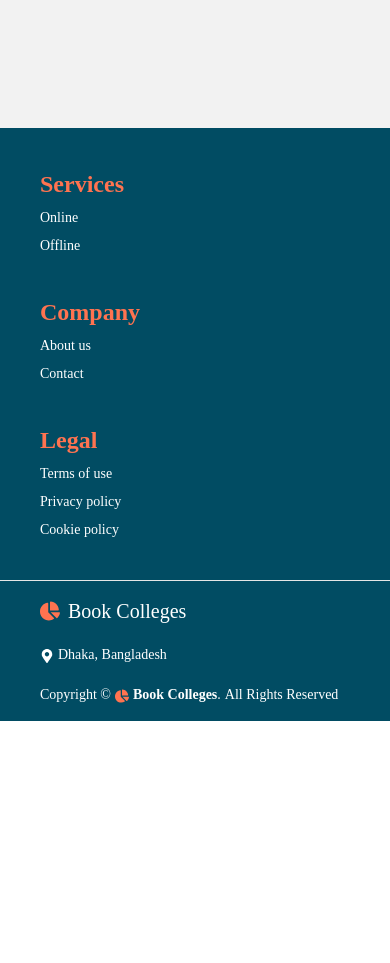
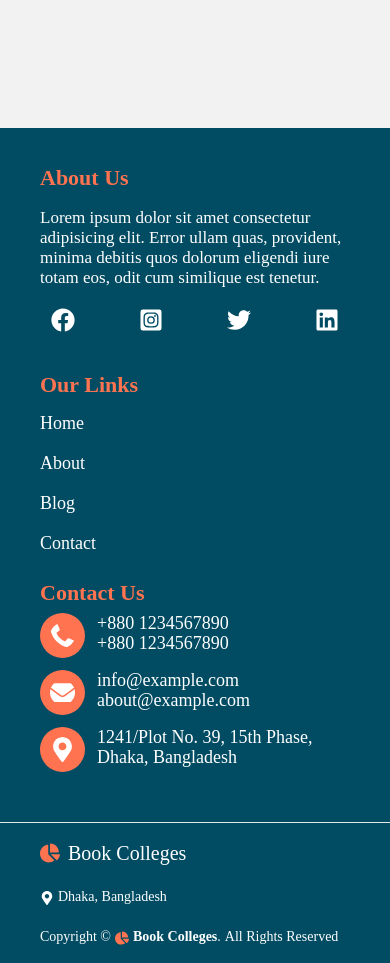
Before and after one commit to thmanik/book-colleges-client, a React (Vite) app: page /login in a window 390 px wide. Shown: the part 780-1743 px from the top of the page. Before the commit the page ends 1501 px from the top, so only its background shows below. Built offline with nearby package versions, Linux system fonts and the light colour scheme; no server answers.

Commit message:
firebase

```diff
--- a/src/Components/Admission/Admission.jsx
+++ b/src/Components/Admission/Admission.jsx
@@ -7,7 +7,7 @@ const Admission = () => {
 
 
     useEffect(() => {
-        fetch('https://book-college-server-seven.vercel.app/allColleges')
+        fetch('https://book-college-server-1neisge2c-manikonline.vercel.app/allColleges')
             .then(res => res.json())
             .then(data => {
                 console.log(data)
--- a/src/Components/ApplyForm/ApplyForm.jsx
+++ b/src/Components/ApplyForm/ApplyForm.jsx
@@ -27,7 +27,7 @@ const ApplyForm = () => {
 
 
       console.log(collegeName, name)
-      fetch('https://book-college-server-seven.vercel.app/userInfo',{
+      fetch('https://book-college-server-1neisge2c-manikonline.vercel.app/userInfo',{
         method:"POST",
         headers:{
             'content-type':'application/json'
--- a/src/Components/CollegeRoute/CollegeRoute.jsx
+++ b/src/Components/CollegeRoute/CollegeRoute.jsx
@@ -8,7 +8,7 @@ const CollegeRoute = () => {
     const [colleges, setColleges]=useState([])
 
     useEffect(()=>{
-        fetch('https://book-college-server-seven.vercel.app/allColleges')
+        fetch('https://book-college-server-1neisge2c-manikonline.vercel.app/allColleges')
         .then(res=>res.json())
         .then(data=>{
             console.log(data)
--- a/src/Components/Colleges/Colleges.jsx
+++ b/src/Components/Colleges/Colleges.jsx
@@ -4,13 +4,13 @@ import { Link } from "react-router-dom";
 import {  FaSearch } from "react-icons/fa";
 
 const Colleges = () => {
-    const [products, setProducts] = useState([])
+
     const [searchText, setSearchText] = useState("");
     const [colleges, setColleges]=useState([])
-
+    console.log(searchText)
 
     useEffect(()=>{
-        fetch('https://book-college-server-seven.vercel.app/allColleges')
+        fetch('https://book-college-server-1neisge2c-manikonline.vercel.app/allColleges')
         .then(res=>res.json())
         .then(data=>{
             console.log(data)
@@ -19,11 +19,11 @@ const Colleges = () => {
     },[])
 
     const handleSearch = () => {
-        fetch(`https://book-college-server-seven.vercel.app/allColleges/${searchText}`)
+        fetch(`https://book-college-server-1neisge2c-manikonline.vercel.app/collegeSearchByCollegeName/${searchText}`)
             .then((res) => res.json())
             .then((data) => {
                 console.log(data);
-                setProducts(data);
+                setColleges(data);
             });
     };
 
--- a/src/Components/Footer/Footer.css
+++ b/src/Components/Footer/Footer.css
@@ -1,3 +1,79 @@
 .footer{
     background-color: #014C63;
 }
+.about-link{
+    font-size: 22px;
+    font-weight: bolder;
+}
+.aboutLink-Title{
+
+    font-size: 17px;
+
+}
+.Ours-link{
+    font-size: 22px;
+    font-weight: bolder;
+    text-align: center;
+}
+.our-link{
+    margin-top: 10px;
+}
+.about-singleLink{
+    line-height: 5px;
+    font-size: 18px;
+}
+.about-singleLink:hover{
+    text-decoration: underline;
+}
+.phone-icon{
+    background-color: #FF7350 ;
+    width: 45px;
+    height: 45px;
+    border-radius: 50%;
+    padding: 10px;
+}
+.contact-text{
+    font-size: 18px;
+    text-align: start;
+}
+@media only screen and (max-width: 600px) {
+.our-link {
+    text-align: start;
+}
+.our-linkSection{
+    margin: 0;
+    padding: 0;
+    margin-top: 35px;
+
+}
+.about-link {
+    margin: 0;
+    padding: 0;
+}
+.aboutLink-Title{
+ margin: 0;
+ padding: 20px 0px;
+
+}
+.single-AboutLink{
+    margin: 0;
+    padding:20px 0;
+    text-align: start;
+
+}
+.about-link{
+    text-align: start;
+    margin: 0px;
+    padding: 0px;
+}
+.contact-list{
+    margin:10px 0px;
+    padding: 0;
+text-align: start;
+}
+.contact-section{
+    padding: 0;
+    margin: 0;
+}
+
+        }
--- a/src/Components/Footer/Footer.jsx
+++ b/src/Components/Footer/Footer.jsx
@@ -1,27 +1,53 @@
 import { Link } from "react-router-dom";
-import {FaChartPie, FaMapMarkerAlt} from "react-icons/fa";
+import {FaChartPie, FaEnvelope, FaFacebook, FaInstagramSquare, FaLinkedin, FaMapMarkerAlt, FaPhoneAlt, FaTwitter} from "react-icons/fa";
 import './Footer.css'
 
 const Footer = () => {
     return (
-        <div className="">
-            <footer className="footer p-10  text-white">
-  <div>
-    <span className="color font-bold text-2xl">Services</span>
-    <a className="link link-hover">Online</a>
-    <a className="link link-hover">Offline</a>
+  <div className="">
+  <footer className="footer p-10  text-white">
+
+
+   <div className="grid md:grid-cols-3 sm:grid-cols-1">
+   <div>
+    <h2 className="color md:text-center  about-link ">About Us</h2>
+     <p className="aboutLink-Title my-5 p-4">Lorem ipsum dolor sit amet consectetur adipisicing elit. Error ullam quas, provident, minima debitis quos dolorum eligendi iure totam eos, odit cum similique est tenetur.</p>
+    <div className="flex gap-16 justify-center">
+       <a href=""><FaFacebook className="text-2xl"></FaFacebook></a>
+       <a href=""><FaInstagramSquare className="text-2xl"></FaInstagramSquare></a>
+       <a href=""><FaTwitter className="text-2xl"></FaTwitter></a>
+       <a href=""><FaLinkedin className="text-2xl"></FaLinkedin></a>
+      </div>
   </div>
-  <div>
-    <span className="color font-bold text-2xl">Company</span>
-    <a className="link link-hover">About us</a>
-    <a className="link link-hover">Contact</a>
-  </div>
-  <div>
-    <span className="color font-bold text-2xl">Legal</span>
-    <a className="link link-hover">Terms of use</a>
-    <a className="link link-hover">Privacy policy</a>
-    <a className="link link-hover">Cookie policy</a>
-  </div>
+
+    <div className="text-center our-linkSection mx-auto" >
+    <h2 className="color text-center about-link ">Our Links</h2>
+    <div className=" justify-center single-AboutLink mt-6">
+       <a className="about-singleLink" href="">Home</a><br /><br />
+       <a className="about-singleLink" href="">About</a><br /><br />
+       <a className="about-singleLink" href="">Blog</a><br /><br />
+       <a className="about-singleLink" href="">Contact</a><br />
+      </div>
+    </div>
+
+    <div  className="md:text-center contact-section mx-auto">
+     <h2 className="color md:text-center about-link ">Contact Us</h2>
+    <div className=" md:justify-center contact-list   mt-6 md:ms-20">
+      <div className="flex">
+        <div><FaPhoneAlt className="text-2xl  phone-icon"></FaPhoneAlt></div>
+        <div className="contact-text ms-3" ><span>+880 1234567890</span><br /> <span>+880 1234567890</span></div>
+      </div>
+      <div className="flex mt-3">
+        <div><FaEnvelope className="text-2xl  phone-icon"></FaEnvelope></div>
+        <div className="contact-text ms-3" ><span>info@example.com</span><br /> <span>about@example.com</span></div>
+      </div>
+      <div className="flex mt-3">
+        <div><FaMapMarkerAlt className="text-2xl  phone-icon"></FaMapMarkerAlt></div>
+        <div className="contact-text ms-3" ><span>1241/Plot No. 39, 15th Phase,</span><br /><span>Dhaka, Bangladesh</span></div>
+      </div>
+      </div>
+    </div>
+   </div>
 </footer>
 <footer className="footer px-10 py-4 border-t  text-white border-base-300">
   <div className="items-center grid-flow-col">
--- a/src/Components/MyCollege/MyCollege.jsx
+++ b/src/Components/MyCollege/MyCollege.jsx
@@ -6,7 +6,7 @@ const MyCollege = () => {
 const {user}=useContext(AuthContext)
 const [usersData, setUserData]=useState([])
   useEffect(()=>{
-    fetch(`https://book-college-server-seven.vercel.app/mycollege?email=${user?.email}`)
+    fetch(`https://book-college-server-1neisge2c-manikonline.vercel.app/mycollege?email=${user?.email}`)
     .then(res=>res.json())
     .then(data=>{
         console.log(data)
--- a/src/Components/SingleCardDetails/SingleCardDetails.css
+++ b/src/Components/SingleCardDetails/SingleCardDetails.css
@@ -1,4 +1,22 @@
 .imagee-size{
-    width: 660px;
+    width: 860px;
     height: 420px;
 }
+.college-name{
+    color: #014C63;
+    font-size: 30px;
+}
+.check-icon{
+    color: #FF7350;
+}
+@media only screen and (max-width: 600px) {
+ .singleCard-section{
+    padding: 10px;
+    margin: 10px;
+ }
+ .college-name{
+    color: #014C63;
+    font-size: 25px;
+}
+
+        }
--- a/src/Components/Testimonials/Testimonials.css
+++ b/src/Components/Testimonials/Testimonials.css
@@ -1,6 +1,8 @@
 .testimonials-title{
-    font-size: 22px;
     color: #FF7350;
+    font-size: 30px;
+    font-weight: bolder;
+    font-style: italic;
 }
 .testimonials-subTitle{
     font-size: 45px;
--- a/src/main.jsx
+++ b/src/main.jsx
@@ -31,7 +31,7 @@ const router = createBrowserRouter([
       {
         path:"allColleges/:id",
         element:<PrivateRoute><SingleCardDetails></SingleCardDetails></PrivateRoute>,
-        loader:({params})=>fetch(`https://book-college-server-seven.vercel.app/allColleges/${params.id}`)
+        loader:({params})=>fetch(`https://book-college-server-1neisge2c-manikonline.vercel.app/allColleges/${params.id}`)
       },
       {
         path:"colleges",
@@ -52,7 +52,7 @@ const router = createBrowserRouter([
       {
         path:"applyForm/:id",
         element:<ApplyForm></ApplyForm>,
-        loader:({params})=>fetch(`https://book-college-server-seven.vercel.app/applyForm/${params.id}`)
+        loader:({params})=>fetch(`https://book-college-server-1neisge2c-manikonline.vercel.app/applyForm/${params.id}`)
       },
       {
         path:"mycollege",
```
Also changed, not shown: src/Components/SingleCardDetails/SingleCardDetails.jsx (+6 -5 lines), src/Components/Testimonials/Testimonials.jsx (+60 -0 lines).
